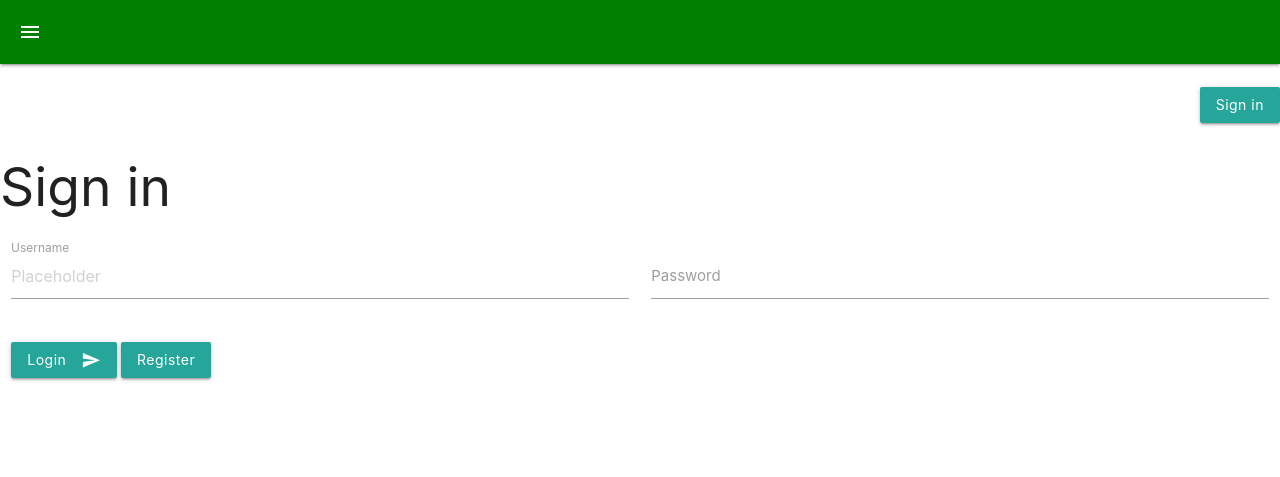
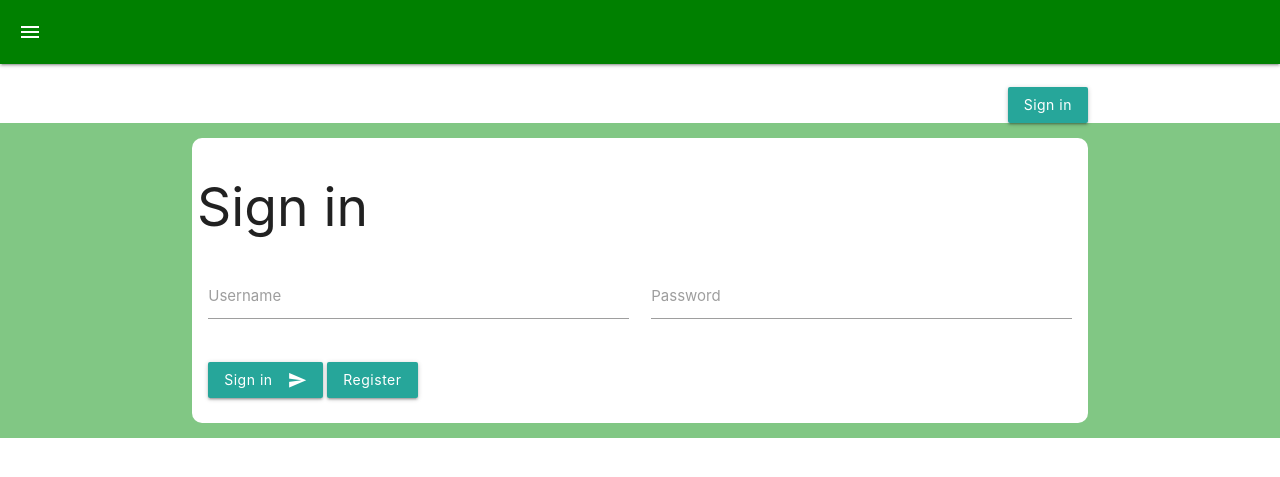
Before and after one commit to njorogetimk/thefarm, a Flask app: page /login in a window 1280 px wide. Shown: the top 477 px of the page. Run offline with Flask 2, Linux system fonts and the light colour scheme.

Commit message:
Finish Initial flash messaging

```diff
--- a/the_App/directory/views.py
+++ b/the_App/directory/views.py
@@ -47,6 +47,7 @@ def get_feed():
     pass
 """
 
+
 # Check if logged in
 def is_loggedin(f):
     @wraps(f)
@@ -54,9 +55,10 @@ def is_loggedin(f):
         if 'logged_in' in session:
             return f(*args, **kwargs)
         else:
-            flash('Unauthorized, Please Login', 'success')
+            flash('Unauthorized, Please Sign in', 'danger')
             return redirect(url_for('directory.login'))
     return wrap
+
 
 # Post Routes
 @directory.route('/animal', methods=['GET', 'POST'])
@@ -73,11 +75,13 @@ def add_animal():
         livestock = Cattle(name, age, gender, family)
         db.session.add(livestock)
         db.session.commit()
+        flash('Added {0} to the Cattle list'.format(name), 'success')
         return redirect(url_for('directory.get_animal', name=name, family=family_name))
     if family_name == 'Sheep':
         livestock = Sheep(name, age, gender, family)
         db.session.add(livestock)
         db.session.commit()
+        flash('Added {0} to the Sheep list'.format(name), 'success')
         return redirect(url_for('directory.get_animal', name=name, family=family_name))
     return render_template('add_animal.html')
 
@@ -87,6 +91,8 @@ def add_animal():
 def add_feed():
     pass
 """
+
+
 # Update Routes
 @directory.route('/update/<family>/<name>', methods=['POST', 'GET'])
 @is_loggedin
@@ -116,6 +122,7 @@ def update(family, name):
             livestock.name = new_name
             livestock.age = age
         db.session.commit()
+        flash('{0} update successful'.format(name), 'success')
         return redirect(url_for('directory.get_animal', family = family, name=new_name))
 
 
@@ -130,11 +137,13 @@ def deleteAnimal(family, name):
         livestock = Cattle.query.filter_by(name=name).first()
         db.session.delete(livestock)
         db.session.commit()
+        flash('Deleted {0} from the Cattle list'.format(name), 'danger')
         return redirect(url_for('directory.get_animals'))
     if ch_family.name == 'Sheep':
         livestock = Sheep.query.filter_by(name=name).first()
         db.session.delete(livestock)
         db.session.commit()
+        flash('Deleted {0} from the Sheep list'.format(name), 'danger')
         return redirect(url_for('directory.get_animals'))
     return str(livestock)
 
@@ -207,7 +216,7 @@ def login():
 @directory.route('/logout')
 def logout():
     session.clear()
-    flash('Logged Out', 'success')
+    flash('Signed Out', 'success')
     return redirect(url_for('directory.login'))
 
 
--- a/the_App/static/css/main.css
+++ b/the_App/static/css/main.css
@@ -44,11 +44,29 @@ nav{
 .btn,.btn-large,.btn-small,.btn-flat{
   text-transform: none;
 }
+
+
+/* Flash Messages */
+.success, .danger, .error, .msg{
+  padding: 7px;
+  margin: 10px;
+  border-radius: 30px;
+}
+.success{
+  background-color: #9ccc65;
+}
 .danger{
   background-color: red;
 }
+.error{
+  background-color: red;
+}
+.msg{
+  background-color: blue;
+}
 
-/* Flash Messages */
-.success{
-  background-color: green;
+/* Content section div */
+.content{
+  padding: 5px;
+  border-radius: 10px;
 }
--- a/the_App/templates/animal.html
+++ b/the_App/templates/animal.html
@@ -25,7 +25,7 @@
           </td>
           <td>{{livestock.age}}</td>
           <td><a href="{{url_for('directory.update', family=livestock.animal.name, name=livestock.name)}}" class="btn">Update</a></td>
-          <td><a href="{{ url_for('directory.deleteAnimal', family=livestock.animal.name, name=livestock.name)}}" class="btn danger">Delete</a></td>
+          <td><a href="{{ url_for('directory.deleteAnimal', family=livestock.animal.name, name=livestock.name)}}" class="btn red">Delete</a></td>
         </tr>
       </tbody>
     </table>
--- a/the_App/templates/base.html
+++ b/the_App/templates/base.html
@@ -13,8 +13,10 @@
     {% include 'includes/_navbar.html' %}
     <br>
     {% include 'includes/_logregister.html' %}
+    <div class="container">
+      {% include 'includes/_messages.html' %}
+    </div>
     {% block container %}
-      {% include 'includes/_messages.html' %}
     {% endblock %}
 
     <script src="{{ url_for('static', filename='js/materialize.min.js') }}" charset="utf-8"></script>
--- a/the_App/templates/includes/_logregister.html
+++ b/the_App/templates/includes/_logregister.html
@@ -1,6 +1,6 @@
-<div>
+<div class="container">
   {% if session.logged_in %}
-    <a href="{{url_for('directory.logout')}}" class="btn right">Logout</a>
+    <a href="{{url_for('directory.logout')}}" class="btn right">Sign out</a>
     <a href="{{url_for('directory.dashboard')}}" class="btn right">Dashboard</a>
   {% else %}
     <a href="{{url_for('directory.login')}}" class="btn right">Sign in</a>
--- a/the_App/templates/includes/_messages.html
+++ b/the_App/templates/includes/_messages.html
@@ -8,7 +8,7 @@
 
 
 {% if error %}
-  <div class="errors">{{ error }}</div>
+  <div class="error">{{ error }}</div>
 {% endif %}
 
 {% if msg %}
--- a/the_App/templates/login.html
+++ b/the_App/templates/login.html
@@ -1,12 +1,14 @@
 {% extends 'base.html' %}
 
 {% block container %}
+  <section class="section green lighten-2">
+    <div class="container white content">
       <h2>Sign in</h2>
       <div class="row">
         <form method="POST" class="col s12">
           <div class="row">
             <div class="input-field col s6">
-          <input placeholder="Placeholder" id="first_name" type="text" class="validate" name="username">
+              <input id="first_name" type="text" class="validate" name="username">
               <label for="first_name">Username</label>
             </div>
             <div class="input-field col s6">
@@ -15,12 +17,11 @@
             </div>
           </div>
 
-      <button class="btn waves-effect waves-light" type="submit" name="action">Login<i class="material-icons right">send</i>
+          <button class="btn waves-effect waves-light" type="submit" name="action">Sign in <i class="material-icons right">send</i>
           </button>
           <a href="{{url_for('directory.register')}}" class="btn">Register</a>
-
-
         </form>
       </div>
-
+    </div>
+  </section>
 {% endblock %}
--- a/the_App/templates/register.html
+++ b/the_App/templates/register.html
@@ -1,7 +1,8 @@
 {% extends 'base.html' %}
 
 {% block container %}
-  <div class="container">
+  <section class="section green lighten-1">
+    <div class="container white content">
       <h2>Register User</h2>
       {% from 'includes/_formhelpers.html' import render_field %}
       <div class="row">
@@ -29,4 +30,5 @@
         </form>
       </div>
     </div>
+  </section>
 {% endblock %}
```
Lines whose indentation alone changed are shown as unchanged.
